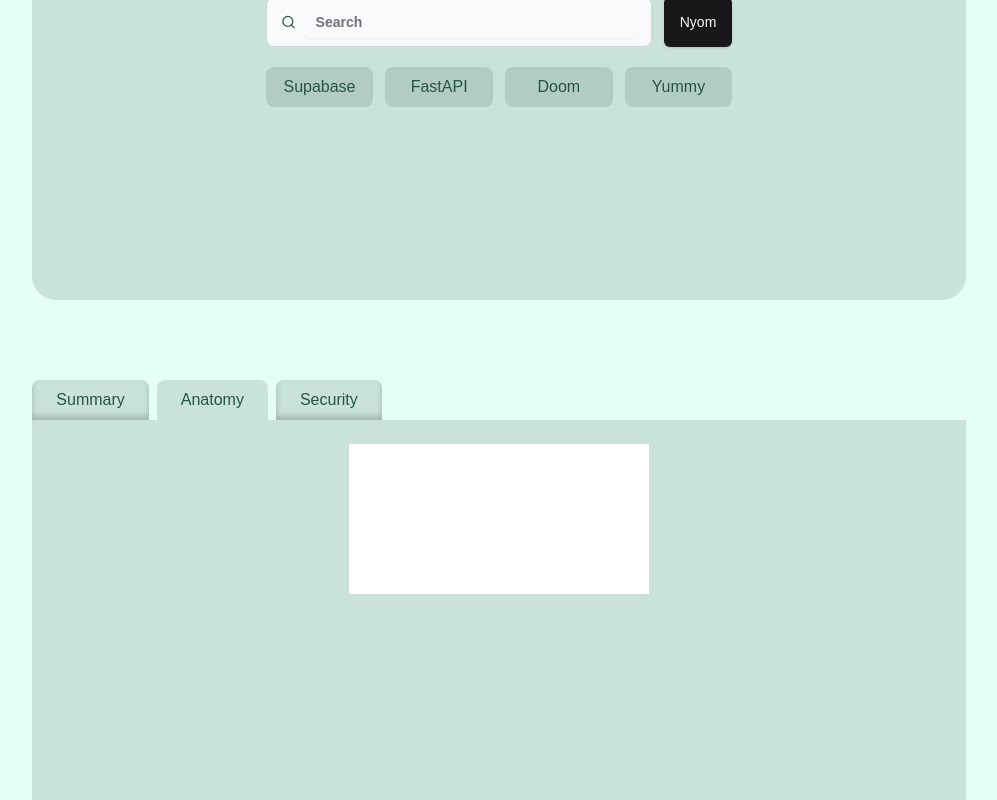
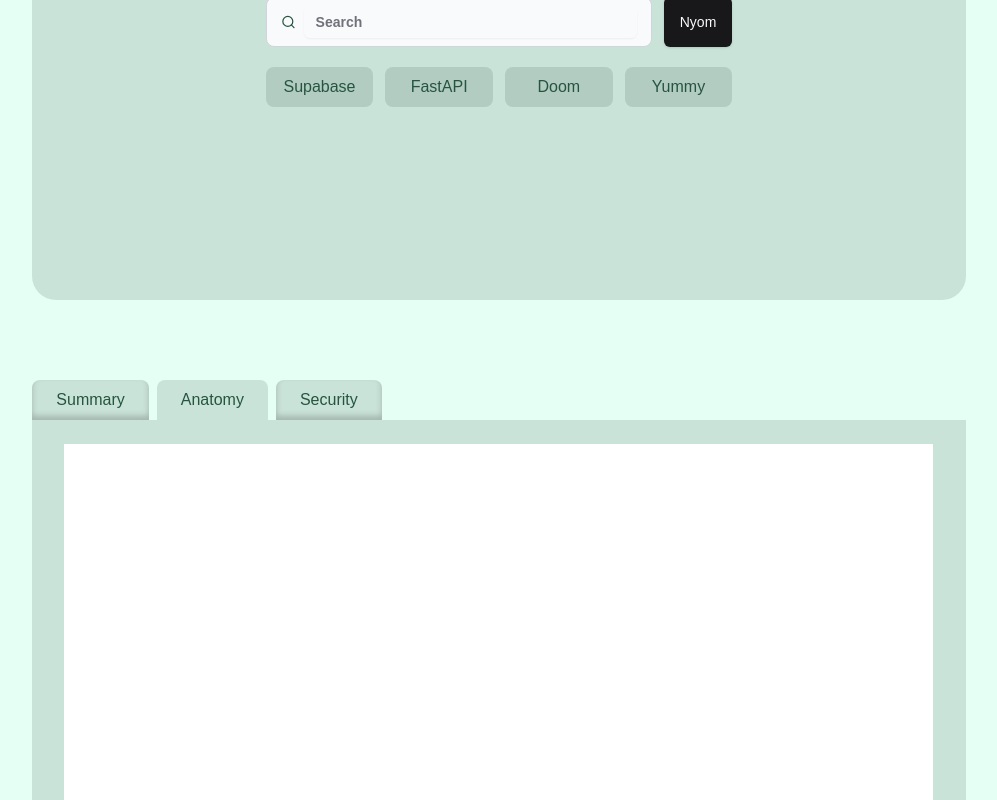
Before and after one commit to aqil18/gitnyom, a Next.js app in the folder front-end/: page / in a window 1280 px wide. Both pictures are taken after a click on the element "Anatomy". Shown: the part 420-1220 px from the top of the page, without its empty margins (141-1138 px from the left). Built offline with nearby package versions, Linux system fonts and the light colour scheme.

Commit message:
Fixed sizing

```diff
--- a/front-end/src/components/Anatomy.tsx
+++ b/front-end/src/components/Anatomy.tsx
@@ -2,8 +2,14 @@ import React, { useEffect } from 'react';
 
 const Anatomy: React.FC = () => {
   return (
-    <div>
-        <iframe src="http://localhost:8080" width="100%" height="100%" title="3D File Tree" />
+    <div style={{ width: '100%', height: '100%', position: 'relative' }}>
+      <iframe
+        src="http://localhost:8080"
+        width="100%"
+        height="100%"
+        title="3D File Tree"
+        style={{ position: 'absolute', top: 0, left: 0, border: 'none' }}
+      />
     </div>
   );
 };
```
